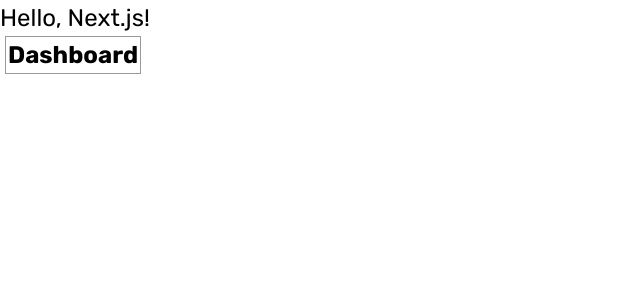
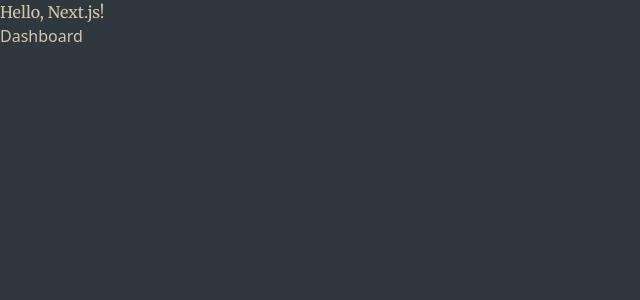
Before and after one commit to abyssofdawn/rotation-xiv, a Next.js app in the folder rotation-xiv/: page / in a window 1280 px wide. Shown: the top 300 px of the page, without its empty margins (0-640 px from the left). Built offline with nearby package versions, Linux system fonts and the light colour scheme.

Commit message:
skill card implementation

```diff
--- /dev/null
+++ b/rotation-xiv/app/dashboard/layout.tsx
@@ -0,0 +1,11 @@
+export default function Layout({
+    children,
+  }: Readonly<{
+    children: React.ReactNode;
+  }>) {
+    return (
+      <html lang="en" >
+        <body>{children}</body>
+      </html>
+    );
+  }
--- a/rotation-xiv/app/dashboard/page.tsx
+++ b/rotation-xiv/app/dashboard/page.tsx
@@ -1,9 +1,36 @@
-export default function Page() {
+import parse from 'html-react-parser'
+
+async function SkillIcon() {
+    let skilldata: { IconHD: string; Name_en: string; Description: string;};
+    let icon;
+    let name;
+    let description = "";
+    await fetch('https://xivapi.com/Action/24283')
+        .then(res => res.json())
+        .then(data => skilldata = data)
+        .then(() => {
+            if(skilldata){
+                icon = "https://xivapi.com/" + skilldata.IconHD;
+                name = skilldata.Name_en;
+                description = skilldata.Description;
+                description = description.replaceAll("\n", "<br>");
+            }
+        })
+    return(
+        <div className="flex gap-2 items-center">
+
+            <img className="border-dark-bg-5 rounded-md border-2 w-8" src={icon} title={name}/>
+            <p>{name}:</p>
+            <div>{parse('<span>'+description)}</div>
+        </div>
+    )
+}
+
+
+export default async function Page() {
 return(
-    <div>
-        <h1>Hello, dashboard!</h1>
-        Not header
-    </div>
-
+<div className="p-2 max-w-lg mx-auto dark:bg-dark-bg-2 rounded-md shadow-lg flex items-center gap-x-2">
+    <SkillIcon />
+</div>
 );
 }
--- /dev/null
+++ b/rotation-xiv/app/fonts.ts
@@ -0,0 +1,4 @@
+import { Inter, Merriweather } from "next/font/google";
+
+export const inter = Inter({ subsets: ["latin"], display: "swap", variable: "--font-inter"});
+export const merriweather = Merriweather({ subsets: ["latin"], display: "swap", weight: ["400", "700"], variable: "--font-merriweather"});
--- a/rotation-xiv/app/globals.css
+++ b/rotation-xiv/app/globals.css
@@ -3,19 +3,9 @@
 @tailwind utilities;
 
 h1 {
-  font-size: 24px;
+  font-family: var(--font-merriweather);
 }
 
-button {
-  background: #fff;
-  border: 1px solid #999;
-  font-size: 24px;
-  font-weight: bold;
-  line-height: auto;
-  height: auto;
-  margin-left: 5px;
-  padding-right: 2px;
-  padding-left: 2px;
-  text-align: center;
-  width: auto;
+p {
+  font-family: var(--font-rubik);
 }
--- a/rotation-xiv/app/layout.tsx
+++ b/rotation-xiv/app/layout.tsx
@@ -1,8 +1,6 @@
 import type { Metadata } from "next";
-import { Rubik } from "next/font/google";
+import { merriweather, inter } from "./fonts"
 import "./globals.css";
-
-const rubik = Rubik({ subsets: ["latin"] });
 
 export const metadata: Metadata = {
   title: "Create Next App",
@@ -15,8 +13,8 @@
   children: React.ReactNode;
 }>) {
   return (
-    <html lang="en" >
-      <body className={rubik.className}>{children}</body>
+    <html lang="en" className={`${merriweather.variable} ${inter.variable} dark`}>
+      <body className="dark:bg-dark-bg-dim dark:text-dark-fg bg-light-bg-0 text-light-fg">{children}</body>
     </html>
   );
 }
--- a/rotation-xiv/app/page.tsx
+++ b/rotation-xiv/app/page.tsx
@@ -1,5 +1,7 @@
 import Link from 'next/link'
 import { useRouter } from 'next/navigation'
+
+
 
 export default function Page() {
 
--- a/rotation-xiv/tailwind.config.ts
+++ b/rotation-xiv/tailwind.config.ts
@@ -1,19 +1,94 @@
-import type { Config } from "tailwindcss";
+import type { Config } from 'tailwindcss';
 
 const config: Config = {
+  darkMode: 'selector',
   content: [
-    "./pages/**/*.{js,ts,jsx,tsx,mdx}",
-    "./components/**/*.{js,ts,jsx,tsx,mdx}",
-    "./app/**/*.{js,ts,jsx,tsx,mdx}",
+    './pages/**/*.{js,ts,jsx,tsx,mdx}',
+    './components/**/*.{js,ts,jsx,tsx,mdx}',
+    './app/**/*.{js,ts,jsx,tsx,mdx}',
   ],
+  /* everforest */
   theme: {
-    extend: {
-      backgroundImage: {
-        "gradient-radial": "radial-gradient(var(--tw-gradient-stops))",
-        "gradient-conic":
-          "conic-gradient(from 180deg at 50% 50%, var(--tw-gradient-stops))",
+    colors: {
+      'dark': {
+        'bg': {
+          0: '#22282c',
+          1: '#272f34',
+          dim: '#2f383e',
+          2: '#374247',
+          3: '#404c51',
+          4: '#4a555b',
+          5: '#525c62',
+          visual: '#503946',
+          red: '#4e3e43',
+          green: '#404d44',
+          blue: '#394f5a',
+          yellow: '#4a4940'
+        },
+        fg: '#d3c6aa',
+        'grey': {
+          0: '#7f897d',
+          1: '#859289',
+          2: '#9aa79d'
+        },
+        'faded': {
+          red: '#e67e80',
+          orange: '#e69875',
+          yellow: '#dbbc7f',
+          green: '#a7c080',
+          aqua: '#83c092',
+          blue: '#7fbbb3',
+          purple: '#d699b6'
+        },
+        'dim': {
+          red: '#da6362',
+          orange: '#d77f48',
+          yellow: '#bf983d',
+          green: '#899c40',
+          aqua: '#569d79',
+          blue: '#5a93a2',
+          purple: '#b87b9d',
+        }
       },
-    },
+      'light': {
+        'bg': {
+          0: '#f0edd8',
+          1: '#f6f1dd',
+          dim: '#fdf6e3',
+          2: '#f3efda',
+          3: '#edead5',
+          4: '#e4e1cd',
+          5: '#dfdbc8',
+          visual: '#eaedc8',
+          red: '#fbe3da',
+          green: '#f0f1d2',
+          blue: '#e9f0e9',
+          yellow: '#faedcd'
+        },
+        fg: '#5c6a72',
+        'grey': {
+          0: '#a4ad9e',
+          1: '#939f91',
+          2: '#879686'
+        },
+        red: '#f85552',
+        orange: '#f57d26',
+        yellow: '#bf983d',
+        green: '#899c40',
+        aqua: '#569d79',
+        blue: '#5a93a2',
+        purple: '#b87b9d',
+        'dim': {
+          red: '#f1706f',
+          orange: '#f39459',
+          yellow: '#e4b649',
+          green: '#a4bb4a',
+          aqua: '#6ec398',
+          blue: '#6cb3c6',
+          purple: '#e092be'
+        }
+      }
+    }
   },
   plugins: [],
 };
```
Also changed, not shown: rotation-xiv/package.json (+4 -3 lines).
